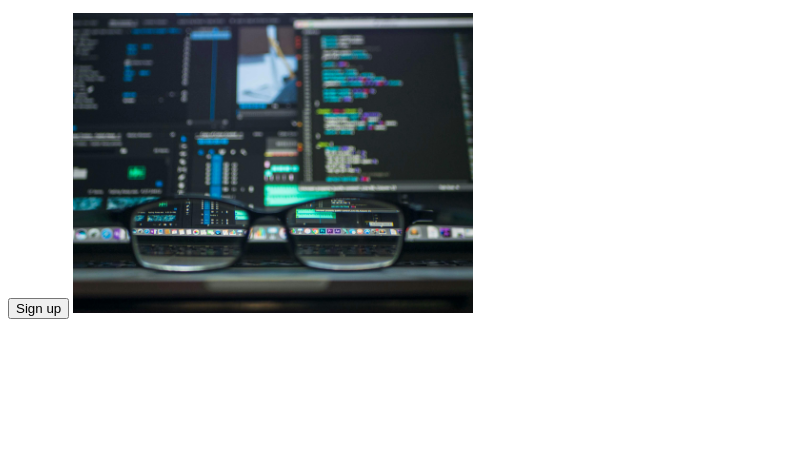
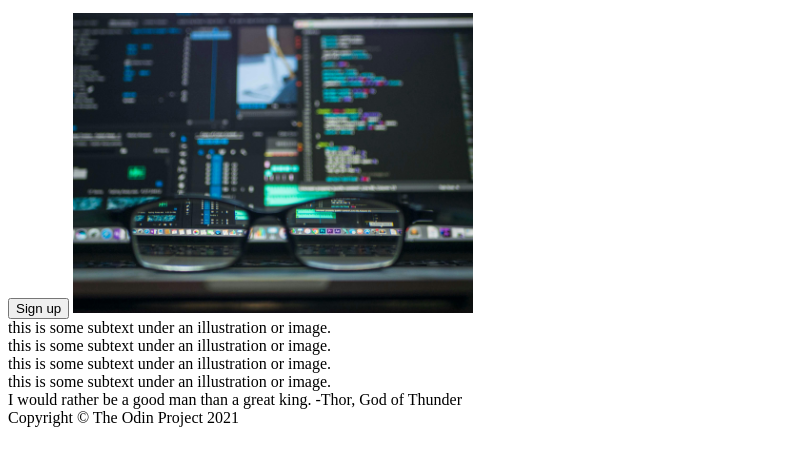
Before and after one commit to HnryKene/Landing-Page, a plain HTML site: page index.html in a window 1280 px wide. Shown: the part 197-662 px from the top of the page, without its empty margins (0-799 px from the left). Drawn offline with Linux system fonts and the light colour scheme.

Commit message:
I've completed my HTML for the project, I'll be moving on to the CSS now.

```diff
--- a/index.html
+++ b/index.html
@@ -22,7 +22,7 @@
     <div class="header-main-text">
     <h1>This website is awesome.</h1>
     <p>This website has some subtext that goes here under the main title.
-        It's a smaller font and the color is lower contrast.
+    It's a smaller font and the color is lower contrast.
     </p>
     </div>
     <button class="sign-up-button">Sign up</button>
@@ -31,8 +31,34 @@
     height="300">
     </div>
 
-    <div class="information">
+    <div class="information-section">
+    <div class="info">
+    <div class="one"></div>
+    <div class="text">this is some subtext under an illustration or image.</div>
+    </div>
+    <div class="info">
+    <div class="two"></div>
+    <div class="text">this is some subtext under an illustration or image.</div>
+    </div>
+    <div class="info">
+    <div class="three"></div>
+    <div class="text">this is some subtext under an illustration or image.</div>
+    </div>
+    <div class="info">
+    <div class="four"></div>
+    <div class="text">this is some subtext under an illustration or image.</div>
+    </div>
+    </div>
 
+    <div class="quote-section">
+    <div>I would rather be a good man than a great king.
+    -Thor, God of Thunder
+    </div>
+    </div>
+
+    <div class="footer">
+    <div>Copyright © The Odin Project 2021
+    </div>
     </div>
 </body>
 </html>
```
